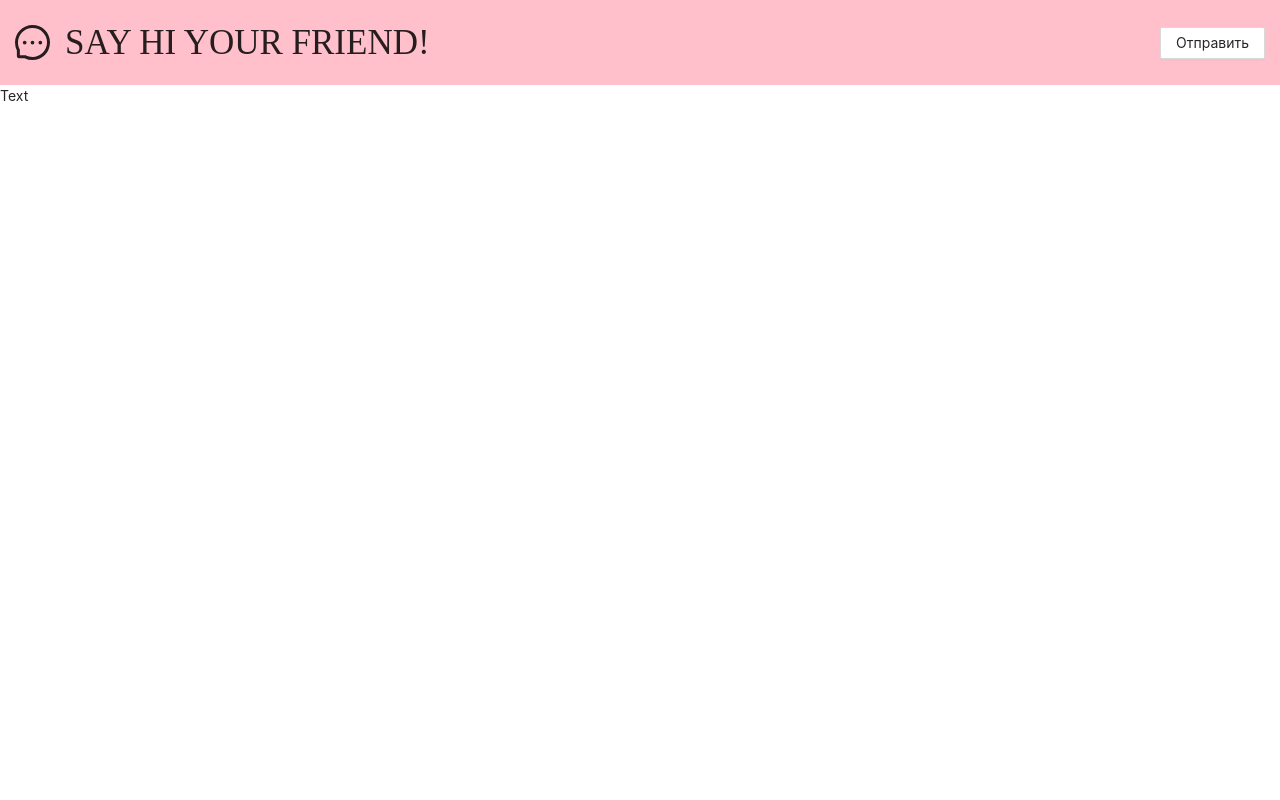
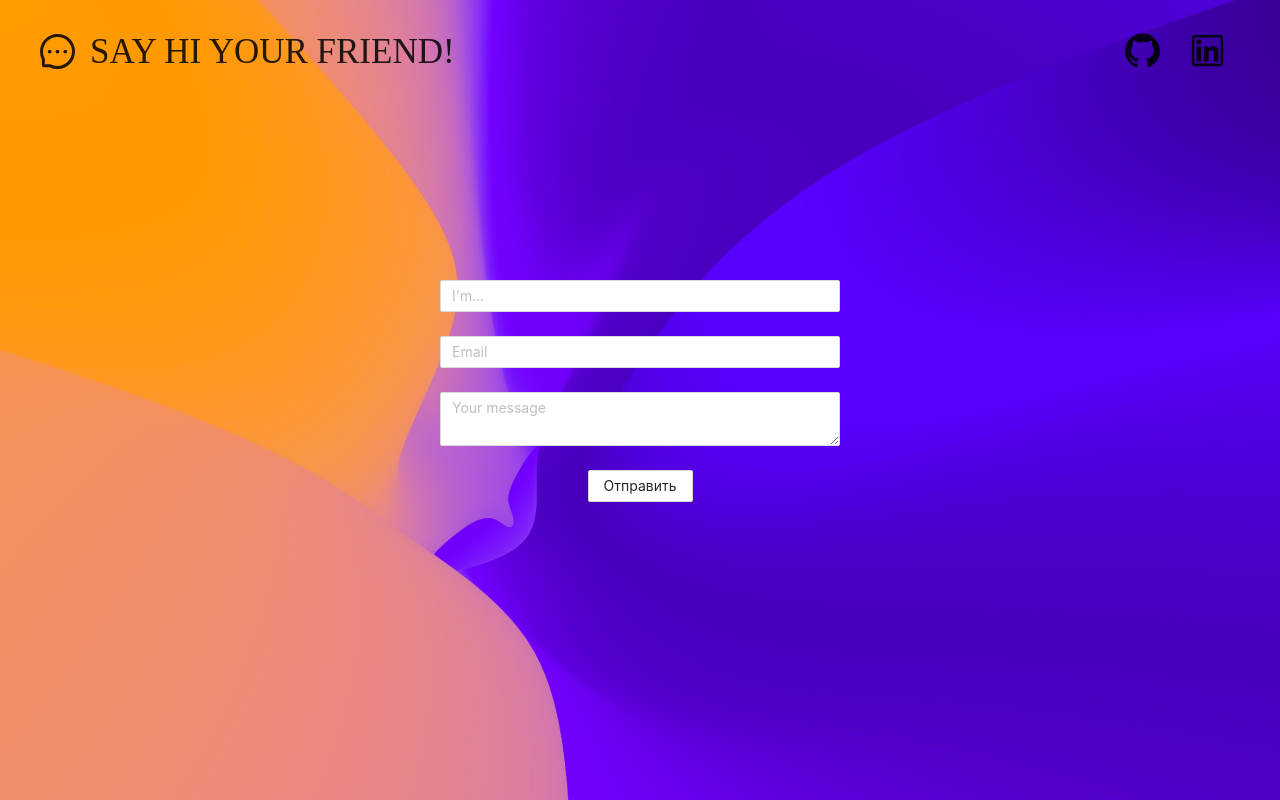
Before and after one commit to lazari24/say-hi-your-friend-frontend, a React (Create React App) app: page / in a window 1280 px wide. Built offline with nearby package versions, Linux system fonts and the light colour scheme; a web font is replaced by a local one.

Commit message:
impl main page

```diff
--- a/package.json
+++ b/package.json
@@ -14,6 +14,7 @@
     "@types/react-router-dom": "^5.3.2",
     "antd": "^4.16.13",
     "mobx": "^6.3.5",
+    "normalize.css": "^8.0.1",
     "react": "^17.0.2",
     "react-dom": "^17.0.2",
     "react-router-dom": "^5.3.0",
--- a/src/App.css
+++ b/src/App.css
@@ -1,6 +1,13 @@
 @import '~antd/dist/antd.css';
+@import "~normalize.css";
 @import url('https://fonts.googleapis.com/css2?family=Vast+Shadow&display=swap');
 
 .App {
   text-align: center;
+  background: url("./assets/bgp.jpg") no-repeat center center fixed;
+  background-size: cover;
+  -webkit-background-size: cover;
+  -moz-background-size: cover;
+  -o-background-size: cover;
+  height: 100vh;
 }
--- a/src/components/Header/Header.css
+++ b/src/components/Header/Header.css
@@ -1,7 +1,9 @@
 .app-header {
-  background-color: pink;
+  /*background-color: pink;*/
   display: block;
-  padding: 15px;
+  padding-top: 3vh;
+  padding-left: 5vh;
+  padding-right: 5vh;
 }
 
 .header-root {
@@ -15,6 +17,16 @@
   align-items: center;
 }
 
+.right-header-block {
+  display: flex;
+  align-items: center;
+  font-size: 35px;
+}
+.icon-container-right {
+  padding-left: 15px;
+  padding-right: 15px;
+}
+
 .logo-text {
   font-family: 'Vast Shadow', cursive;
   user-select: none;
--- a/src/components/Header/Header.tsx
+++ b/src/components/Header/Header.tsx
@@ -1,6 +1,5 @@
 import './Header.css'
-import {MessageOutlined} from "@ant-design/icons";
-import {Button} from "antd";
+import {MessageOutlined, GithubOutlined, LinkedinOutlined} from "@ant-design/icons";
 
 export const Header = () => {
   return (
@@ -14,7 +13,8 @@ export const Header = () => {
           <span className="logo-text">SAY HI YOUR FRIEND!</span>
         </div>
         <div className="right-header-block">
-          <Button type={"default"}>Отправить</Button>
+          <div className="icon-container-right"><GithubOutlined/></div>
+          <div className="icon-container-right"><LinkedinOutlined /></div>
         </div>
       </div>
     </header>
--- /dev/null
+++ b/src/components/SendMessageForm/SendMessageForm.css
@@ -0,0 +1,4 @@
+.form-wrapper {
+  display: flex;
+  justify-content: flex-start;
+}
--- /dev/null
+++ b/src/components/SendMessageForm/SendMessageForm.jsx
@@ -0,0 +1,42 @@
+import './SendMessageForm.css'
+import { Form, Input, Button } from 'antd';
+
+const layout = {
+  labelCol: { span: 24 },
+  wrapperCol: { span: 24 },
+};
+
+/* eslint-disable no-template-curly-in-string */
+const validateMessages = {
+  required: '${label} is required!',
+  types: {
+    email: '${label} is not a valid email!',
+  },
+};
+
+export const SendMessageForm = () => {
+  const onFinish = (values) => {
+    console.log(values);
+  };
+
+  return (
+    <div className="form-wrapper">
+      <Form {...layout} name="nest-messages" onFinish={onFinish} validateMessages={validateMessages} style={{width: "400px"}}>
+        <Form.Item name={['user', 'name']} rules={[{ required: true }]}>
+          <Input placeholder="I'm..."/>
+        </Form.Item>
+        <Form.Item name={['email']} rules={[{ type: 'email', required: true }]}>
+          <Input placeholder="Email"/>
+        </Form.Item>
+        <Form.Item name={['user', 'introduction']} rules={[{required: true}]}>
+          <Input.TextArea placeholder="Your message"/>
+        </Form.Item>
+        <Form.Item wrapperCol={{ ...layout.wrapperCol, offset: 0 }}>
+          <Button type="default" htmlType="submit">
+            Отправить
+          </Button>
+        </Form.Item>
+      </Form>
+    </div>
+  );
+}
--- a/src/pages/MainPage/MainPage.css
+++ b/src/pages/MainPage/MainPage.css
@@ -1,4 +1,10 @@
 .main-page {
   display: flex;
-  align-items: center;
+  justify-content: center;
 }
+
+.form-container {
+  position: absolute;
+  margin: auto;
+  top: 35vh;
+}
--- a/src/pages/MainPage/MainPage.tsx
+++ b/src/pages/MainPage/MainPage.tsx
@@ -1,9 +1,12 @@
 import './MainPage.css'
+import {SendMessageForm} from "../../components/SendMessageForm/SendMessageForm";
 
 export const MainPage = () => {
   return (
     <div className="main-page">
-      <span>Text</span>
+      <div className="form-container">
+        <SendMessageForm/>
+      </div>
     </div>
   )
 }
```
Also changed, not shown: src/assets/bgp.jpg (added), 1 other file (tests, documents, lock files or other folders).
